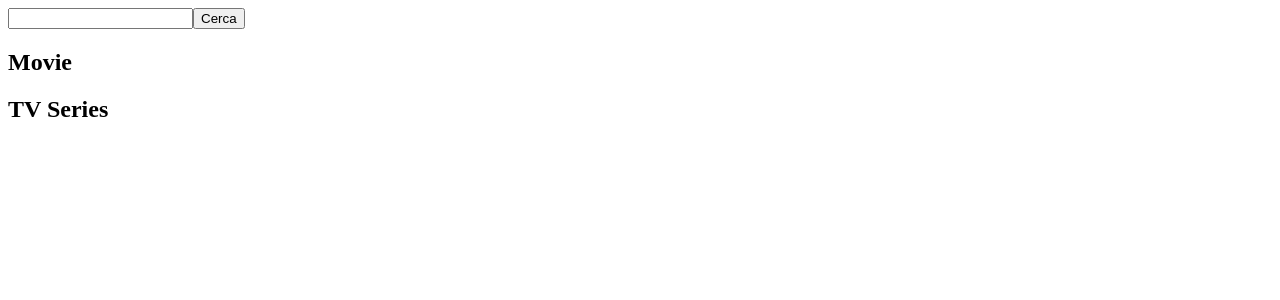
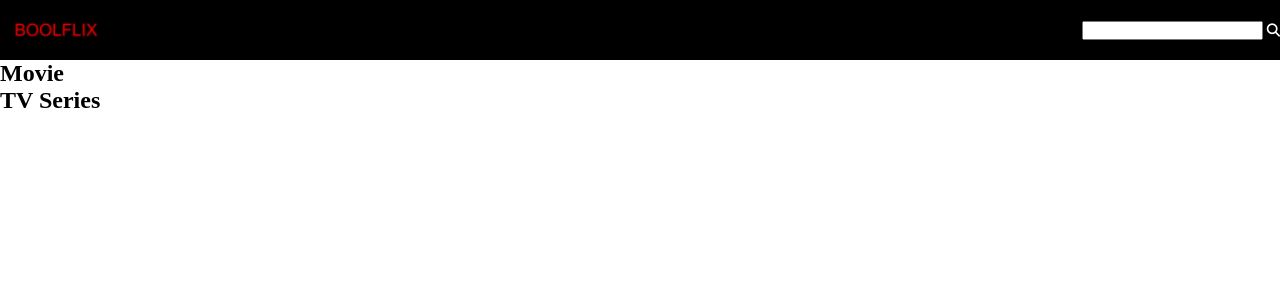
Before and after one commit to MarcoMechini/react-boolflix, a React (Vite) app: page / in a window 1280 px wide. Shown: the top 300 px of the page. Built offline with nearby package versions, Linux system fonts and the light colour scheme.

Commit message:
feat: style reset e stile header

```diff
--- a/src/components/AppHeader.jsx
+++ b/src/components/AppHeader.jsx
@@ -1,3 +1,4 @@
+import './AppHeader.module.css'
 import { useContext, useState } from "react";
 import GlobalContext from "../context/GlobalContext";
 
@@ -22,8 +23,11 @@ export default function AppHeader() {
 
     return (
         <header>
-            <input type="text" onChange={handleOnChange} onKeyUp={handleOnKeyUp} />
-            <button onClick={handleOnSubmit}>Cerca</button>
+            <img src="/images/logo.png" alt="" />
+            <div>
+                <input type="text" onChange={handleOnChange} onKeyUp={handleOnKeyUp} />
+                <button onClick={handleOnSubmit}><i className="fa-solid fa-magnifying-glass"></i></button>
+            </div>
         </header>
     )
 }
--- /dev/null
+++ b/src/components/AppHeader.module.css
@@ -0,0 +1,22 @@
+:root {
+    --bg-color: #000
+}
+
+header {
+    background-color: var(--bg-color);
+    height: 60px;
+    display: flex;
+    justify-content: space-between;
+    align-items: center;
+}
+
+header i {
+    color: #fff;
+    padding-left: 4px;
+}
+
+header button {
+    background-color: var(--bg-color);
+    border: 0;
+    cursor: pointer;
+}
--- a/src/index.css
+++ b/src/index.css
@@ -0,0 +1,5 @@
+* {
+    margin: 0;
+    padding: 0;
+    box-sizing: border-box;
+}
```
Also changed, not shown: public/images/logo.png (added).
